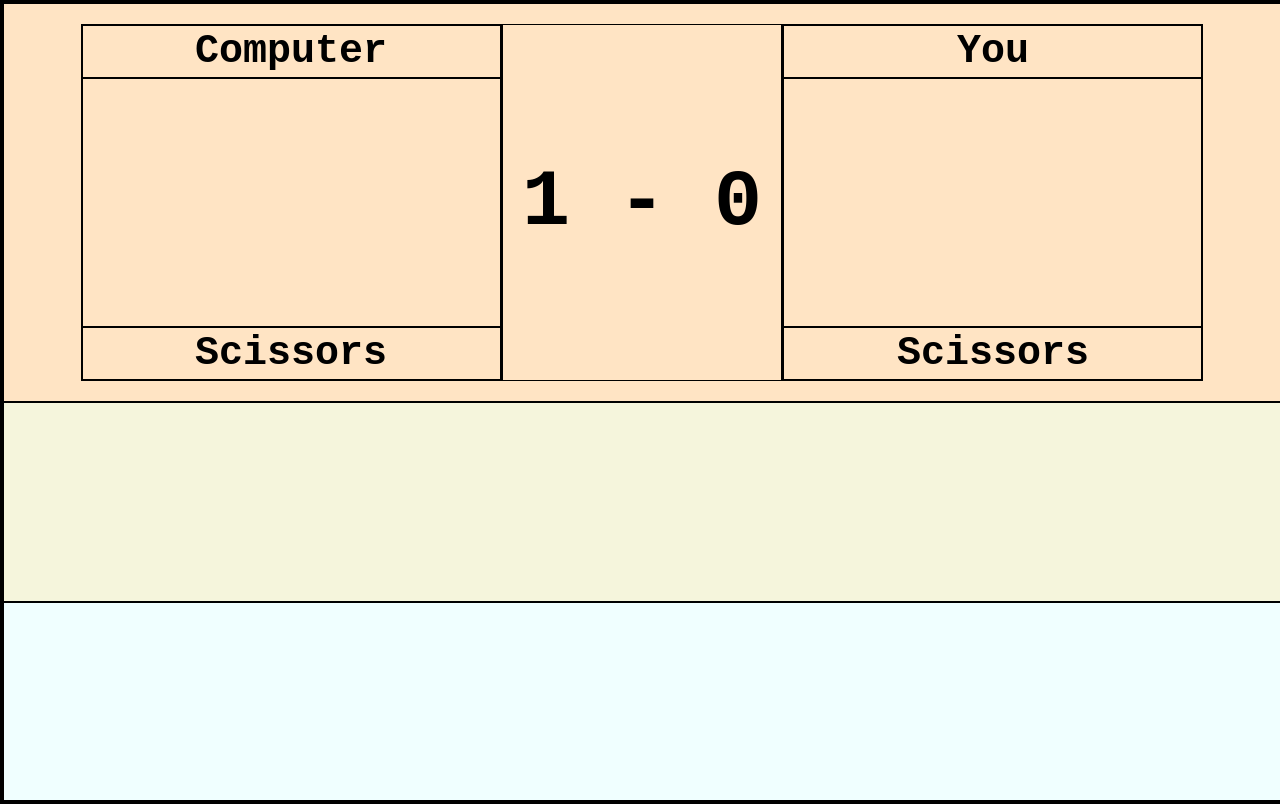
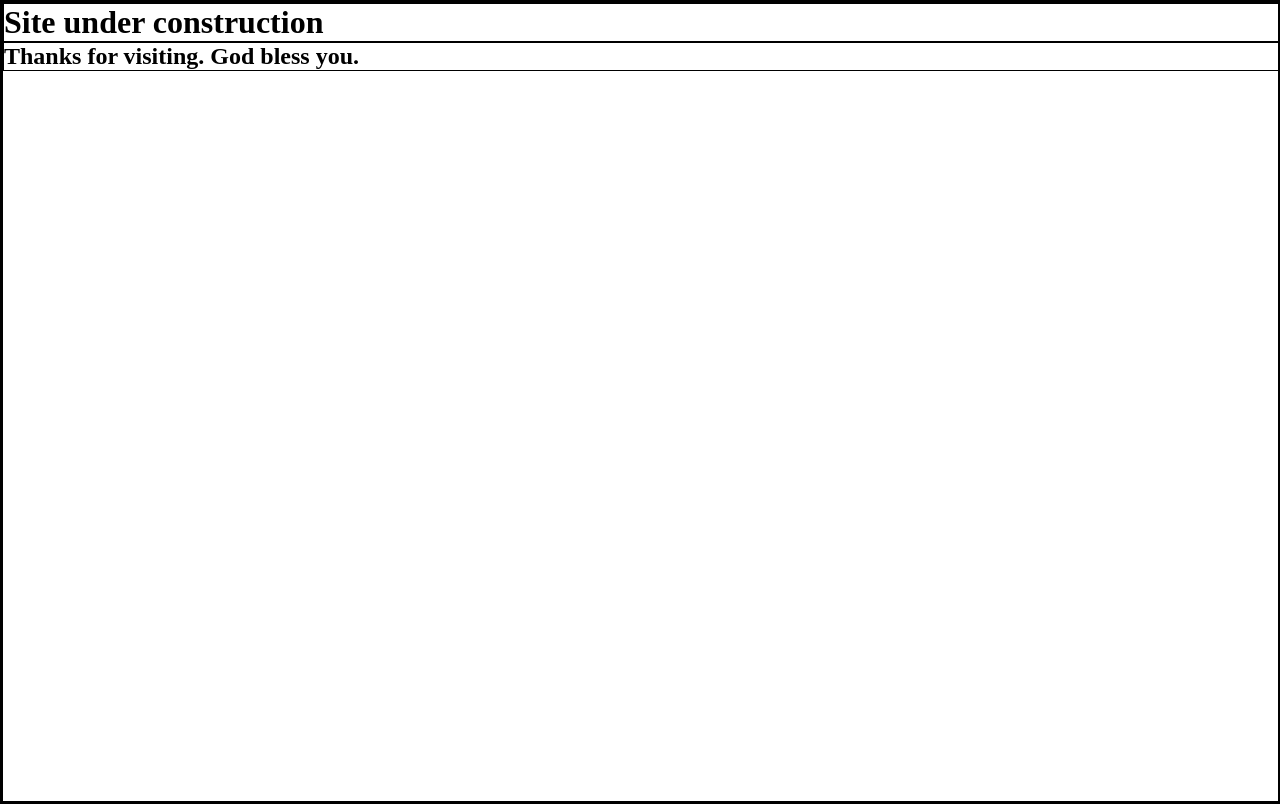
Before and after one commit to prateek-kr-jha/rock-paper-scissors, a plain HTML site: page index.html in a window 1280 px wide. Drawn offline with Linux system fonts and the light colour scheme.

Commit message:
changed html

```diff
--- a/index.html
+++ b/index.html
@@ -3,29 +3,12 @@
 <head>
     <meta charset="UTF-8">
     <meta name="viewport" content="width=device-width, initial-scale=1.0">
-    <title>Rock-Paper-Scissors</title>
+    <title>What Prateek???</title>
     <link href="./style.css" rel="stylesheet"></style>
 </head>
 <body>
     <div id="main">
-        <div class="game">
-            <div class="computer">
-                <div class="name">Computer</div>
-                <div class="display-select"></div>
-                <div class="display-select-text">Scissors</div>
-            </div>
-            <div class="score">
-                1 - 0
-            </div>
-            <div class="player">
-                <div class="name">You</div>
-                <div class="display-select"></div>
-                <div class="display-select-text">Scissors</div>
-            </div>
-        </div>
-        <div class="selection"></div>
-        <div class="message"></div>
-    </div>
-    <!-- <script src="./script.js"></script> -->
+       <h1>Site under construction</h1>
+       <h2>Thanks for visiting. God bless you.</h2>
 </body>
 </html>
```
